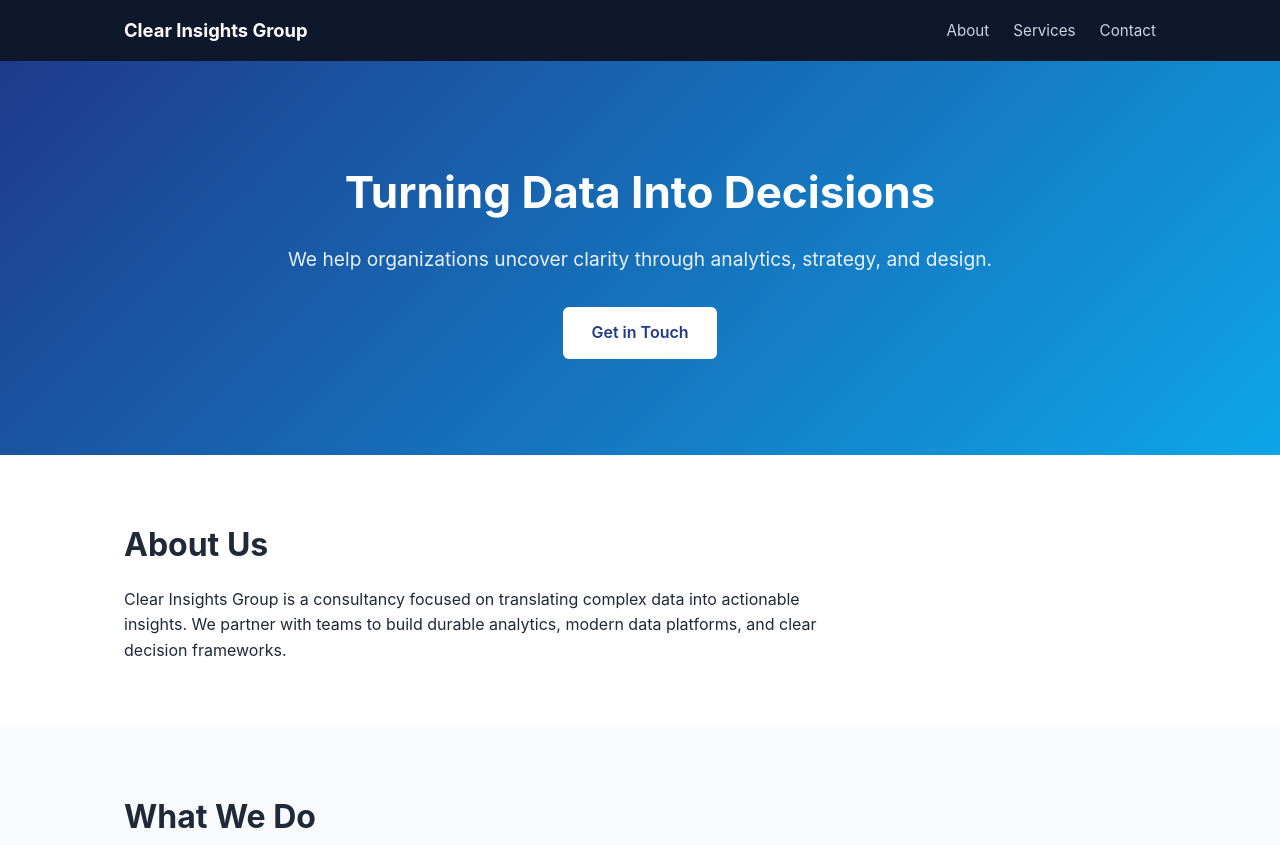
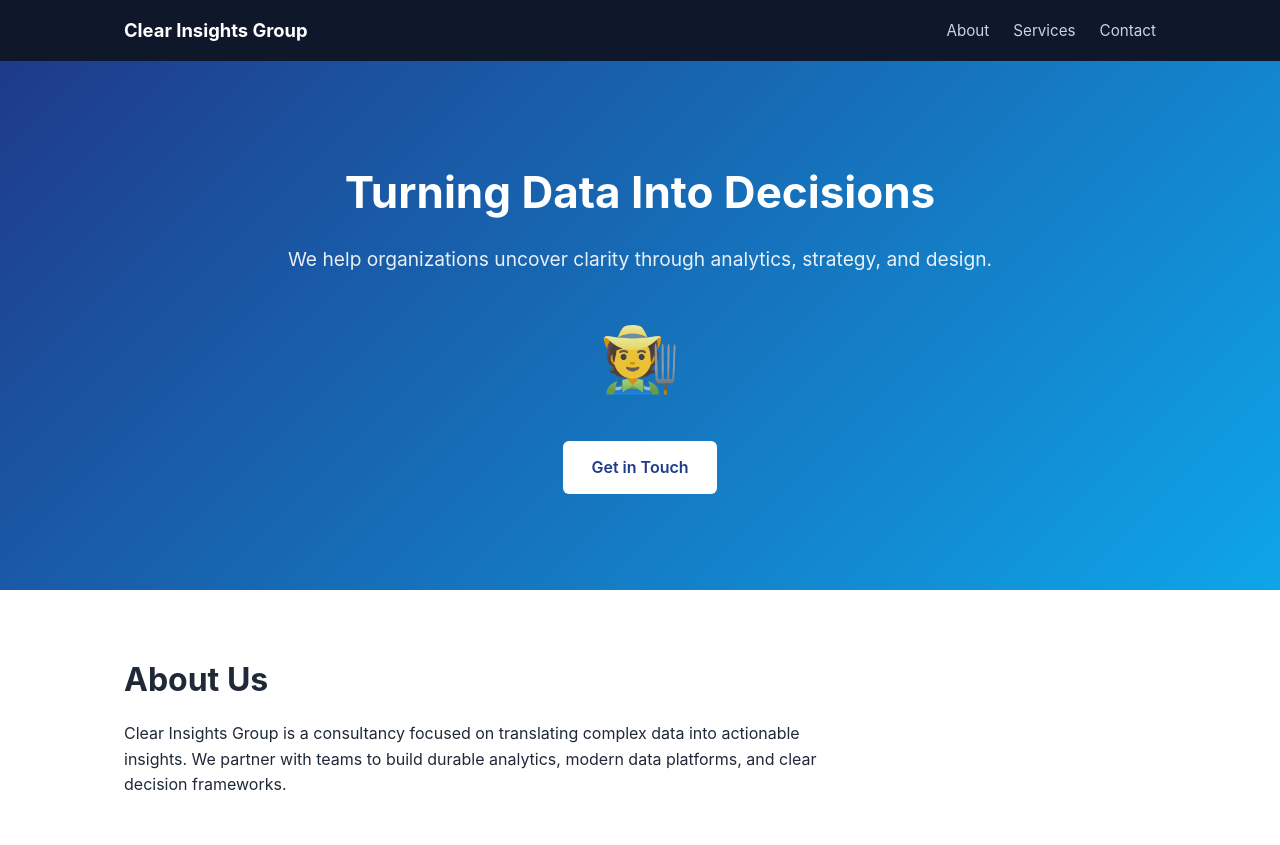
Before and after one commit to Clear-Insights-Group/cig-practice-repo, a plain HTML site: page index.html in a window 1280 px wide. Shown: the top 845 px of the page. Drawn offline with Linux system fonts and the light colour scheme.

Commit message:
add farmer to front page hero
Co-Authored-By: Claude Sonnet 4.6 <noreply@anthropic.com>

```diff
--- a/index.html
+++ b/index.html
@@ -23,6 +23,7 @@
       <div class="container">
         <h1>Turning Data Into Decisions</h1>
         <p>We help organizations uncover clarity through analytics, strategy, and design.</p>
+        <p style="font-size: 4rem;">🧑‍🌾</p>
         <a class="cta" href="#contact">Get in Touch</a>
       </div>
     </section>
```
